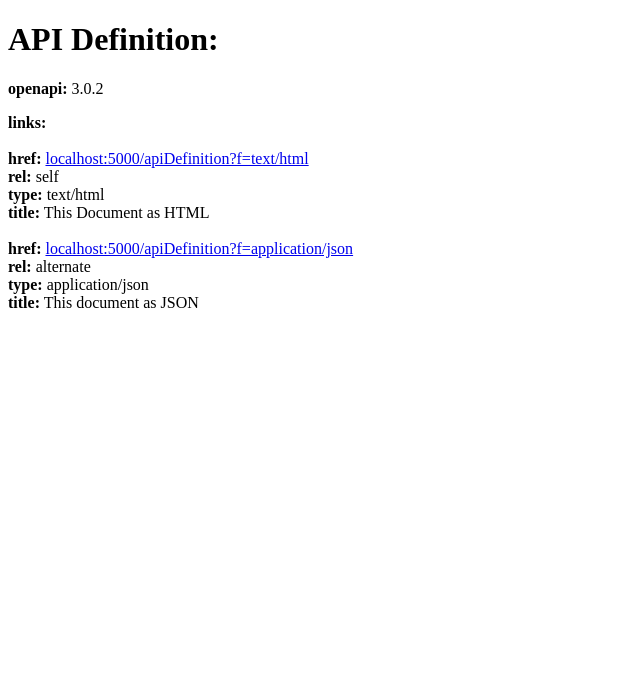
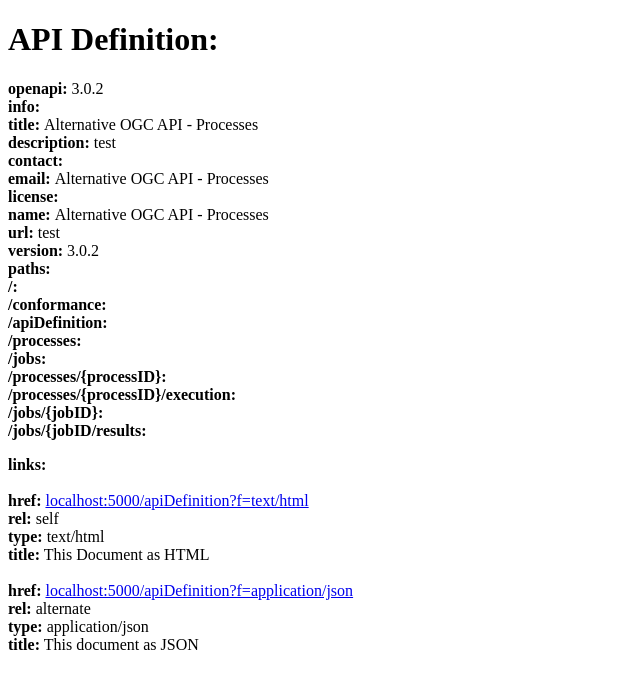
Before and after one commit to xcomagent95/RichDataInterfacesForCopernicusData, a Flask app: template templates/html/APIDefinition.html in a window 1280 px wide. Shown: the top 689 px of the page, without its empty margins (0-640 px from the left). Run offline with Flask 2, Linux system fonts and the light colour scheme; the template is opened without the code that fills it, so the values that code supplies are empty.

Commit message:
Link Header
Einige Link Headers wurden eingefügt / für HTML Responses muss noch etwas angepasst werden

```diff
--- a/api.py
+++ b/api.py
@@ -15,12 +15,14 @@ def getLandingPage():
     try:
         if(request.content_type == "text/html" or request.args.get('f')=="text/html"): #check requested content-type
             response = render_template('html/LandingPage.html') #render static landing page
+            response.headers['link'] = "localhost:5000/?f=text/html"
             return response, 200 #return response and ok
         elif(request.content_type == "application/json" or request.args.get('f')=="application/json"): #check requested content-type
             file = open('templates/json/LandingPage.json',) #open LandingPage.json
             payload = json.load(file) #create response
             file.close() #close LandingPage.json
             response = jsonify(payload) #create response
+            response.headers['link'] = "localhost:5000/?f=application/json"
             response.status_code = 200 #set response code
             return response #return response and ok
         else:
@@ -34,12 +36,14 @@ def getConformance():
     try:
         if(request.content_type == "text/html" or request.args.get('f')=="text/html"): #check requested content-type
             response = render_template('html/ConfClasses.html') #render static conformance page
+            response.headers['link'] = "localhost:5000/conformance?f=text/html"
             return response, 200 #return response and ok
         elif(request.content_type == "application/json" or request.args.get('f')=="application/json"): #check requested content-type
             file = open('templates/json/ConfClasses.json',) #open ConfClasses.json
             payload = json.load(file) #create response
             file.close() #close ConfClasses.json
             response = jsonify(payload) #create response
+            response.headers['link'] = "localhost:5000/conformance?f=application/json"
             response.status_code = 200 #set response code
             return response #return response and ok
         else:
@@ -53,12 +57,14 @@ def getAPIDefinition():
     try:
         if(request.content_type == "text/html" or request.args.get('f')=="text/html"): #check requested content-type
             response = render_template('html/APIDefinition.html') #render static conformance page
+            response.headers['link'] = "localhost:5000/apiDefinition?f=text/html"
             return response, 200 #return response and ok
         elif(request.content_type == "application/json" or request.args.get('f')=="application/json"): #check requested content-type
             file = open('templates/json/APIDefinition.json',) #open ConfClasses.json
             payload = json.load(file) #create response
             file.close() #close ConfClasses.json
             response = jsonify(payload) #create response
+            response.headers['link'] = "localhost:5000/apiDefinition?f=application/json"
             response.status_code = 200 #set response code
             return response #return response and ok
         else:
@@ -108,6 +114,7 @@ def getProcesses():
                             type: application/json,<br>
                         	title: This document as JSON<br>
                             </body></html>"""
+                response.headers['link'] = "localhost:5000/processes?f=text/html"
                 return(response), 200 #return response and ok
         elif(request.content_type == "application/json" or request.args.get('f')=="application/json"): #check requested content-type
             processDescriptions = os.listdir("templates/json/processes")  #list registered processes
@@ -131,6 +138,7 @@ def getProcesses():
                             }
                             ]}
             response = jsonify(processes) #create response
+            response.headers['link'] = "localhost:5000/processes?f=application/json"
             response.status_code = 200 #set response code
             return response #return response and ok
         else:
@@ -145,6 +153,7 @@ def getProcess(processID):
         if(request.content_type == "text/html" or request.args.get('f')=="text/html"):  #check requested content-type
             if(os.path.exists('templates/html/processes/' + str(processID) + 'ProcessDescription.html')):
                 response = render_template('html/processes/' + str(processID) + 'ProcessDescription.html')
+                response.headers['link'] = "localhost:5000/processes/" + str(processID) + "?f=text/html"
                 return response, 200
             else:
                 return "HTTP status code 404: not found", 404 #not found
@@ -154,6 +163,7 @@ def getProcess(processID):
                 payload = json.load(file) #create response
                 file.close() #close ProcessDescription.json
                 response = jsonify(payload)
+                response.headers['link'] = "localhost:5000/processes/" + str(processID) + "?f=application/json"
                 response.status_code = 200
                 return response #return response and ok
             else:
@@ -212,6 +222,7 @@ def executeProcess(processID):
             response = jsonify(status_file) #create response
             response.status_code = 201 #set response code
             response.headers['location'] = "localhost:5000/jobs/" + jobID + "?f=application/json" #set location header
+            response.headers['link'] = "localhost:5000/jobs/" + jobID + "?f=application/json"
             return response #return response and ok and files created
         else:
             return "HTTP status code 404: not found - No such process", 404 #not found
@@ -289,7 +300,8 @@ def getJobs():
                         type: application/json<br>
                         title: This document as JSON<br>
                         </body></html>"""
-            return(response), 200
+            #response.headers['link'] = "localhost:5000/jobs?f=text/html"
+            return response, 200
 
 
         elif(request.content_type == "application/json" or request.args.get('f')=="application/json"):
@@ -349,6 +361,7 @@ def getJobs():
                                    "title": "this document as HTML"}
                              ]}
             response = jsonify(jobs)
+            response.headers['link'] = "localhost:5000/jobs?f=application/json"
             response.status_code = 200
             return response #return response and ok and files created
         else:
@@ -368,6 +381,7 @@ def getJob(jobID):
                     file.close() #close status.json
 
                     response = jsonify(data)
+                    response.headers['link'] = "localhost:5000/jobs/" + str(jobID) + "?f=application/json"
                     response.status_code = 200
                     return  response #return response and ok
                 except:
@@ -382,7 +396,8 @@ def getJob(jobID):
                     print(job)
                     file.close() #close status.json
                     jobHTML = "<!DOCTYPE html><html><body><p><b>jobID: " + job["jobID"] + "</b><br>Status: " + job["status"] + "<br>Message: " + job["message"] + "<br>progress: " + str(job["progress"]) + "<br>" + job["created"] + "<br><b>links:</b><br><br>href: <a href=localhost:5000/jobs/"+ job["jobID"] + "?f=text/html>localhost:5000/jobs/" + job["jobID"] + "?f=text/html</a><br>rel: status<br>title: Job Status<br> type: text/html<br>href: <a href=localhost:5000/jobs/"+ job["jobID"] + "?f=application/json>localhost:5000/jobs/" + job["jobID"] + "?f=application/json</a><br>rel: status<br>title: Job Status<br> type: application/json</p></body></html>"
-                    return  jobHTML #return response and ok
+                    #jobHTML.headers['link'] = "localhost:5000/jobs/" + str(jobID) + "?f=text/html"
+                    return  jobHTML, 200 #return response and ok
                 except:
                     return "HTTP status code 500: internal server error", 500 #internal server error
             else:
--- a/templates/html/APIDefinition.html
+++ b/templates/html/APIDefinition.html
@@ -1,11 +1,28 @@
-
 <!DOCTYPE html>
 <html>
     <body>
         <h1>API Definition:</h1>
 			<p>
-			<b>openapi: </b> 3.0.2<br>
-
+			<b>openapi: </b>3.0.2<br>
+			<b>info:</b><br>
+				<b>title: </b>Alternative OGC API - Processes<br>
+				<b>description: </b>test<br>
+			<b>contact:</b><br>
+				<b>email: </b>Alternative OGC API - Processes<br>
+			<b>license:</b><br>
+				<b>name: </b>Alternative OGC API - Processes<br>
+				<b>url: </b>test<br>
+			<b>version: </b>3.0.2<br>
+			<b>paths:</b><br>
+				<b>/: </b><br>
+				<b>/conformance: </b><br>
+				<b>/apiDefinition: </b><br>
+				<b>/processes: </b><br>
+				<b>/jobs: </b><br>
+				<b>/processes/{processID}:</b><br>
+				<b>/processes/{processID}/execution:</b><br>
+				<b>/jobs/{jobID}:</b><br>
+				<b>/jobs/{jobID/results:</b><br>
 			</p>
             <p>
                 <b>links:</b><br><br>
--- a/templates/html/LandingPage.html
+++ b/templates/html/LandingPage.html
@@ -15,13 +15,13 @@
 			title: This document as JSON
 		</p>
 		<p>
-			href:<a href="tbd">tbd</a><br>
+			href:<a href="localhost:5000/apiDefinition?f=application/json">localhost:5000/apiDefinition?f=application/json</a><br>
 			rel: service-desc,<br>
 			type: application/json,<br>
 			title: API definition for this endpoint as JSON
 		</p>
 		<p>
-			href:<a href="">tbd</a><br>
+			href:<a href="localhost:5000/apiDefinition?f=text/html">localhost:5000/apiDefinition?f=text/html</a><br>
 			rel: service-desc,<br>
 			type: text/html,<br>
 			title: API definition for this endpoint as HTML
@@ -51,7 +51,7 @@
 			title: Metadata about the processes as HTML
 		</p>
 		<p>
-			href:<a href="localhost:5000/jobs?f=application/json">localhost:5000/processes?f=jobs/json</a><br>
+			href:<a href="localhost:5000/jobs?f=application/json">localhost:5000/jobs?f=application/json</a><br>
 			rel: jobs<br>
 			type: application/json,<br>
 			title: The endpoint for job monitoring as JSON
```
